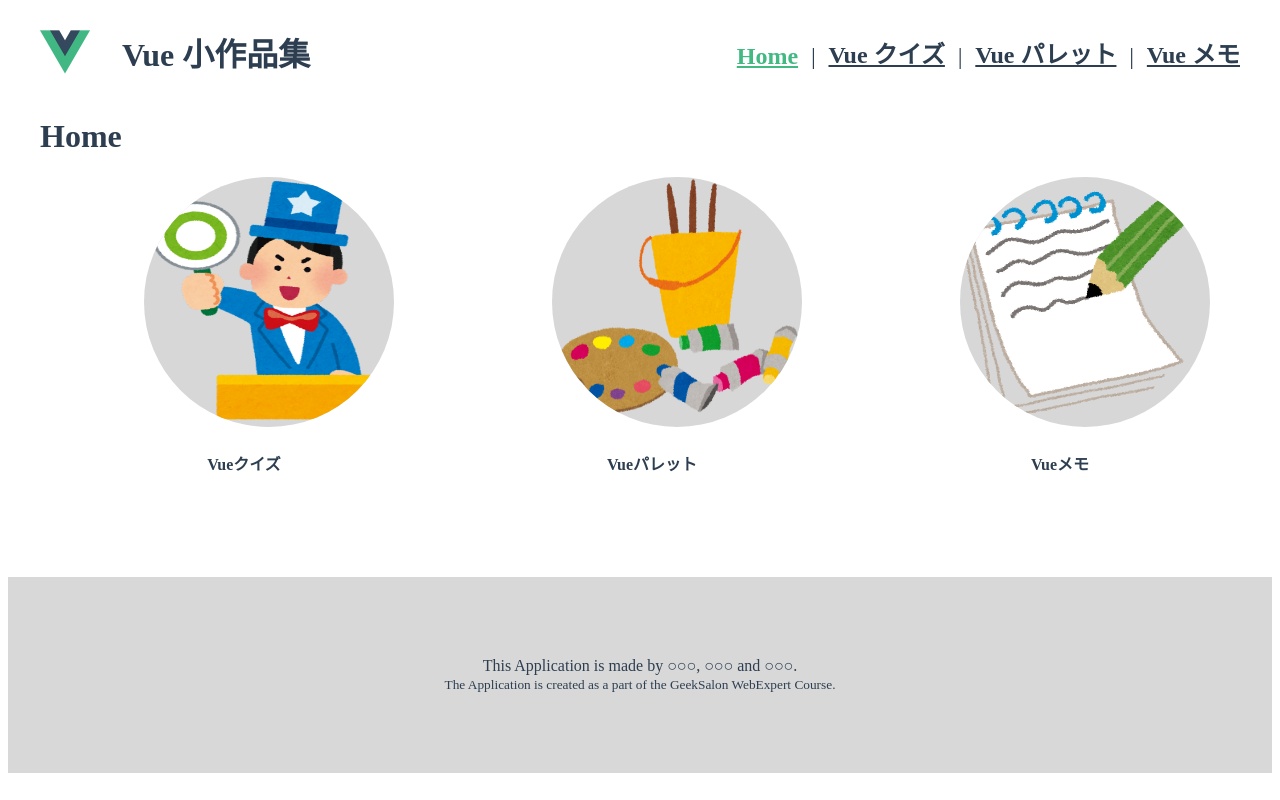
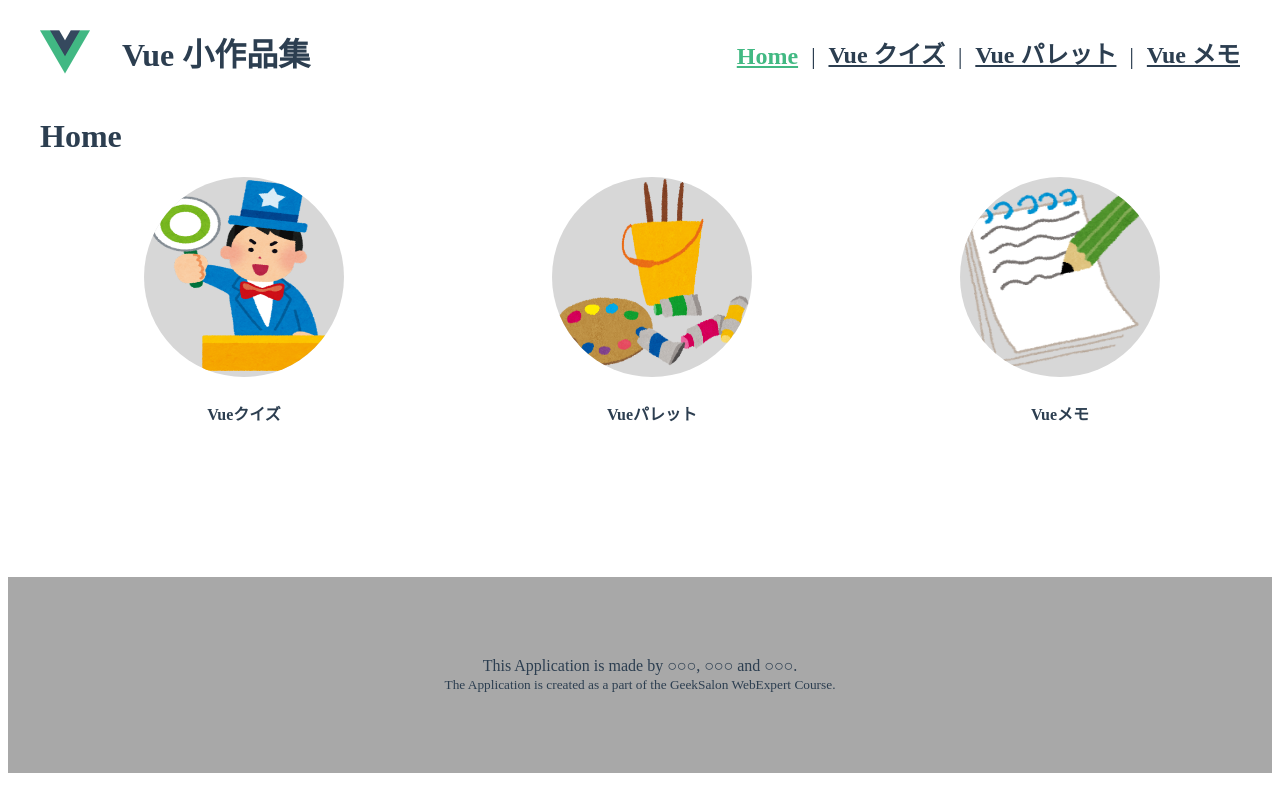
Before and after one commit to webex-team-5/demo-team-app, a Vue app: page / in a window 1280 px wide. Shown: the top 800 px of the page. Built offline with nearby package versions, Linux system fonts and the light colour scheme.

Commit message:
修正しました

```diff
--- a/src/components/Footer.vue
+++ b/src/components/Footer.vue
@@ -21,4 +21,7 @@
   justify-content: center;
   gap: 1rem;
 }
+.footer {
+  background-color: rgb(168, 168, 168);
+}
 </style>
--- a/src/views/HomeView.vue
+++ b/src/views/HomeView.vue
@@ -66,8 +66,8 @@ export default {
   height: 200px;
 }
 #link img {
-  width: 250px;
-  height: 250px;
+  width: 100%;
+  aspect-ratio: 1/1;
   background-color: rgb(215, 215, 215);
   border-radius: 250px;
 }
@@ -83,7 +83,4 @@ h4 {
   opacity: 1;
   transition: 1s;
 }
-.footer {
-  background-color: rgb(216, 216, 216);
-}
 </style>
```
